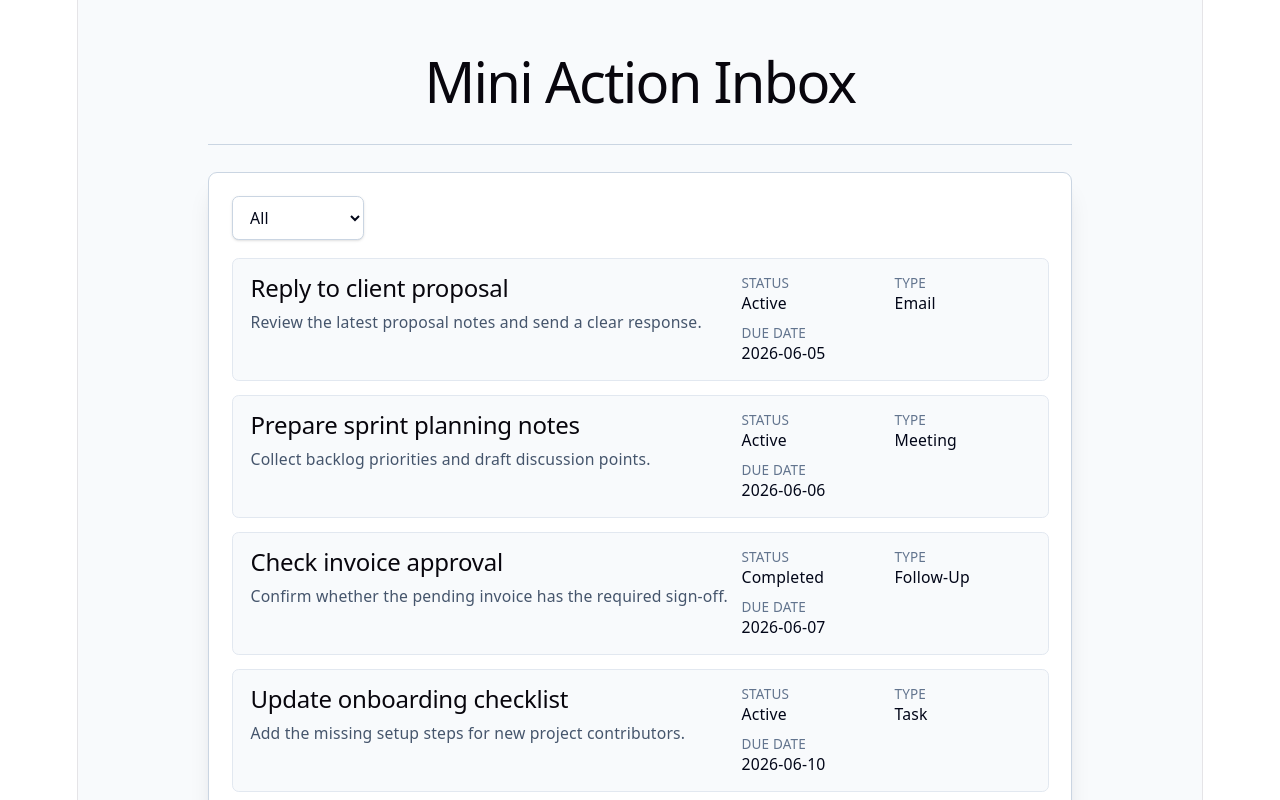
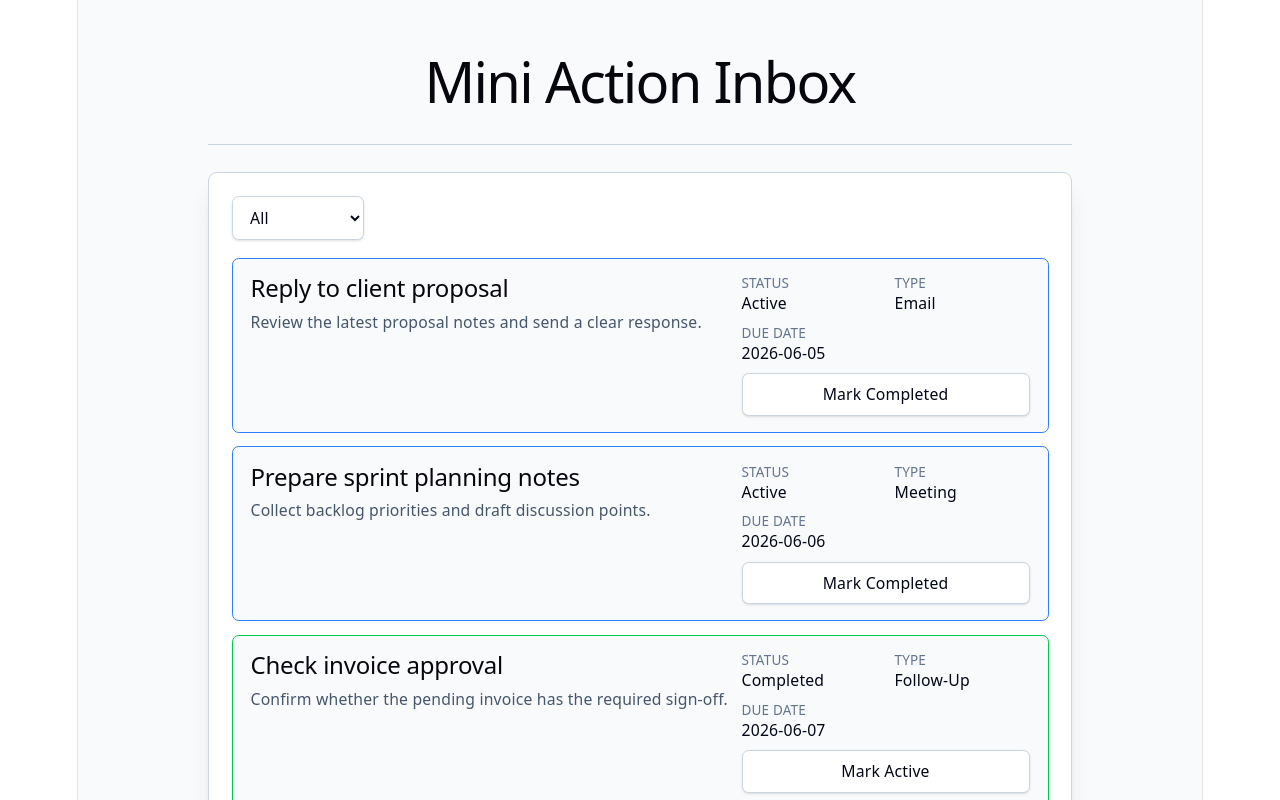
Before and after one commit to imaybeatree/MiniActionInbox, a React (Vite) app: page / in a window 1280 px wide. Shown: the top 800 px of the page. Built offline with nearby package versions, Linux system fonts and the light colour scheme.

Commit message:
added changing status and status colors

```diff
--- a/src/ActionItem.tsx
+++ b/src/ActionItem.tsx
@@ -2,11 +2,12 @@ import type { ActionItem } from './mockData'
 
 type ActionItemProps = {
   item: ActionItem
+  onToggleStatus: (itemId: number) => void
 }
 
-function ActionItemRow({ item }: ActionItemProps) {
+function ActionItemRow({ item, onToggleStatus }: ActionItemProps) {
   return (
-    <li className="rounded-md border border-slate-200 bg-slate-50 px-4 py-3.5 text-left">
+    <li className={`rounded-md border bg-slate-50 px-4 py-3.5 text-left ${item.status === "active" ? "border-blue-500" : "border-green-500"}`}>
       <div className="flex flex-row items-start justify-between gap-3">
         <div className="min-w-0">
           <h2 className="m-0 text-base font-semibold text-slate-950">
@@ -42,6 +43,13 @@ function ActionItemRow({ item }: ActionItemProps) {
               {item.dueDate}
             </p>
           </div>
+          <button
+            className="col-span-2 rounded-md border border-slate-300 bg-white px-3 py-2 font-medium capitalize shadow-sm hover:bg-slate-100"
+            type="button"
+            onClick={() => onToggleStatus(item.id)}
+          >
+            Mark {item.status === 'active' ? 'completed' : 'active'}
+          </button>
         </div>
       </div>
     </li>
--- a/src/App.tsx
+++ b/src/App.tsx
@@ -5,15 +5,29 @@ import { mockActionItems, type ActionItemStatus } from './mockData'
 type StatusFilter = 'all' | ActionItemStatus
 
 function App() {
+  const [actionItems, setActionItems] = useState(mockActionItems) // init using mockActionItems
   const [statusFilter, setStatusFilter] = useState<StatusFilter>('all')
   // useMemo to only rerender on statusfilter change
   const filteredActionItems = useMemo(() => {
     if (statusFilter === 'all') {
-      return mockActionItems
+      return actionItems
     }
 
-    return mockActionItems.filter((item) => item.status === statusFilter)
-  }, [statusFilter])
+    return actionItems.filter((item) => item.status === statusFilter)
+  }, [actionItems, statusFilter])
+
+  const handleToggleStatus = (itemId: number) => {
+    setActionItems((prev) =>
+      prev.map((item) =>
+        item.id === itemId?
+            {
+              ...item,
+              status: item.status === 'active' ? 'completed' : 'active',
+            }
+          : item
+      )
+    )
+  }
 
   return (
     <main className="min-h-svh bg-slate-50 px-5 py-8 text-slate-950">
@@ -42,7 +56,7 @@ function App() {
 
         <ul className="grid list-none gap-3 p-0">
           {filteredActionItems.map((item) => (
-            <ActionItemRow item={item} key={item.id} />
+            <ActionItemRow item={item} key={item.id} onToggleStatus={handleToggleStatus} />
           ))}
         </ul>
       </section>
```
